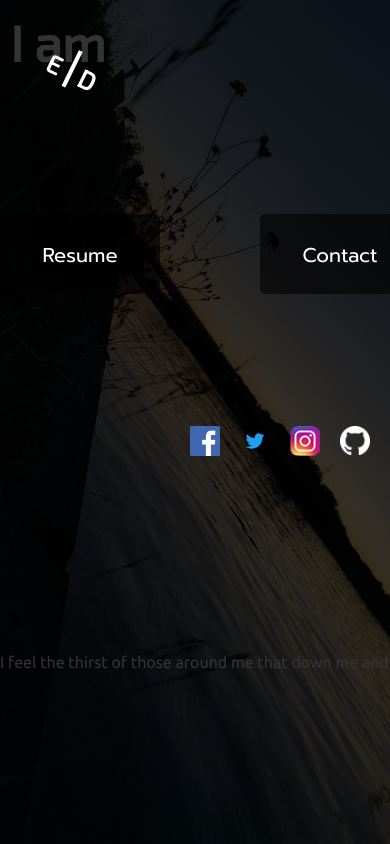
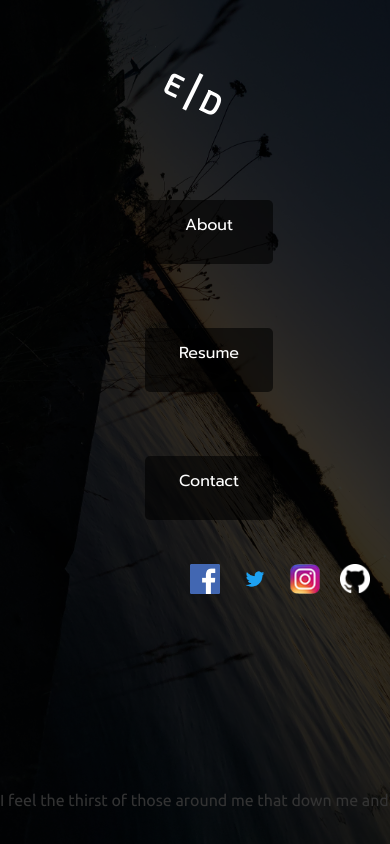
Before and after one commit to DemirEvren/evrendemir.github.io, a plain HTML site: page index.html in a window 390 px wide. Drawn offline with nearby package versions, Linux system fonts and the light colour scheme.

Commit message:
media queries first test upload

```diff
--- a/Css/index.css
+++ b/Css/index.css
@@ -129,3 +129,31 @@ img {
 	-ms-user-select: none;
 	user-select: none;
 }
+
+
+@media (max-width: 1000px){
+	#breathing_name{
+		display: none;
+	}
+
+	#name{
+		margin: 0 auto;
+		margin-top: 2em;
+		font-size: 30px;
+		padding-left: 30px;
+
+	}
+
+	.navigation-list-item{
+		height: 4em;
+		width: 8em;
+		font-size: 16px;
+		padding: 0.8em;
+		margin-top:4em;
+		float: none;
+	}
+	#outer{
+		width: 100px;
+		margin-top: 4em;
+	}
+}
```
